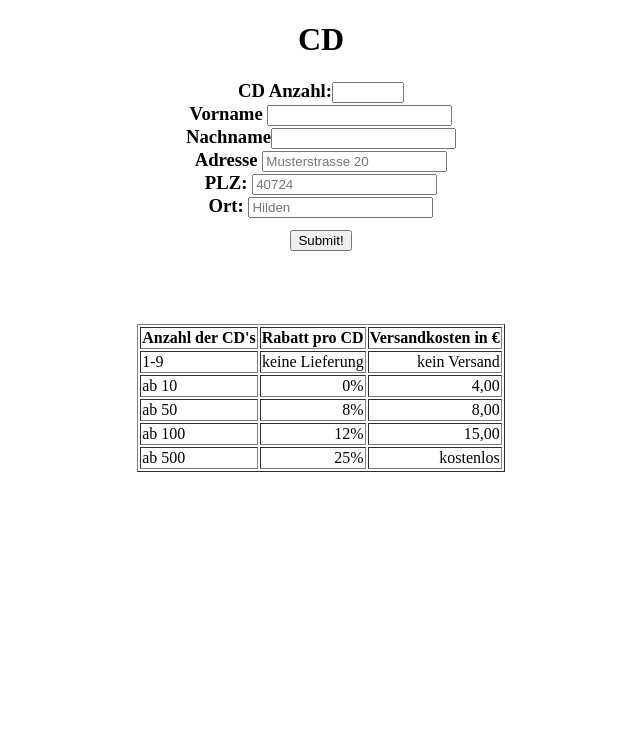
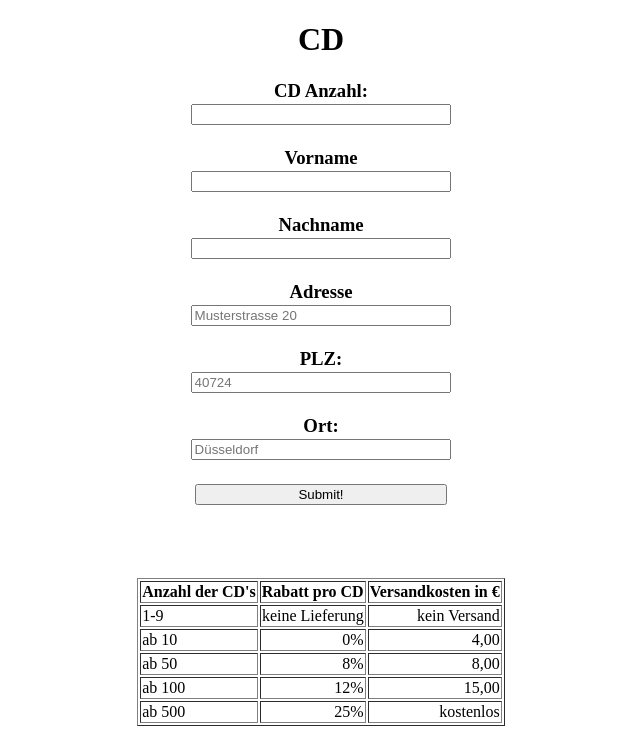
Before and after one commit to 0xChri2/School-Webpages-practice, a PHP site: page / in a window 1280 px wide. Shown: the top 745 px of the page, without its empty margins (319-959 px from the left). Run offline with PHP 8.4, Linux system fonts and the light colour scheme.

Commit message:
Update form Aufgabe 19.4

```diff
--- a/Aufgabe 19.4/index.php
+++ b/Aufgabe 19.4/index.php
@@ -11,17 +11,22 @@
     </head>
 
     <body>
+            <style>
+            input
+            {
+                width: 20%;
+
+            }
+            </style>
         <center>
             <h1>CD</h1>
                 <form method="post" >
-                    <h3>CD Anzahl:<input type="number" name="cds" max="1000" min="1" required /> <br />
-                    <table><td>
-                        <tr>Vorname </tr><tr><input type="text" name="vname" required /></tr></td><br />
-                        Nachname<input type="text" name="nname" required /> <br />
-                        Adresse <input type="text" name="address" placeholder="Musterstrasse 20" required /> <br />
-                        PLZ:    <input type="text" name="plz" placeholder="40724" minlength="5" maxlength="5" required /> <br />
-                        Ort:    <input type="text" name="place" placeholder="Hilden" required />
-                    </table>
+                <h3>CD Anzahl: <br /><input type="number" name="cds" max="1000" min="1" required /> <br /> <br />
+                        Vorname <br /><input type="text" name="vname" required /><br /><br />
+                        Nachname <br /><input type="text" name="nname" required /> <br /><br />
+                        Adresse <br /><input type="text" name="address" placeholder="Musterstrasse 20" required /> <br /><br />
+                        PLZ:    <br /><input type="text" name="plz" placeholder="40724" minlength="5" maxlength="5" required /> <br /><br />
+                        Ort:    <br /><input type="text" name="place" placeholder="Düsseldorf" required /><br /> <br />
                     <input type="submit" name="submit" value="Submit!"/></h3>
                 </form>
         </center>
```
